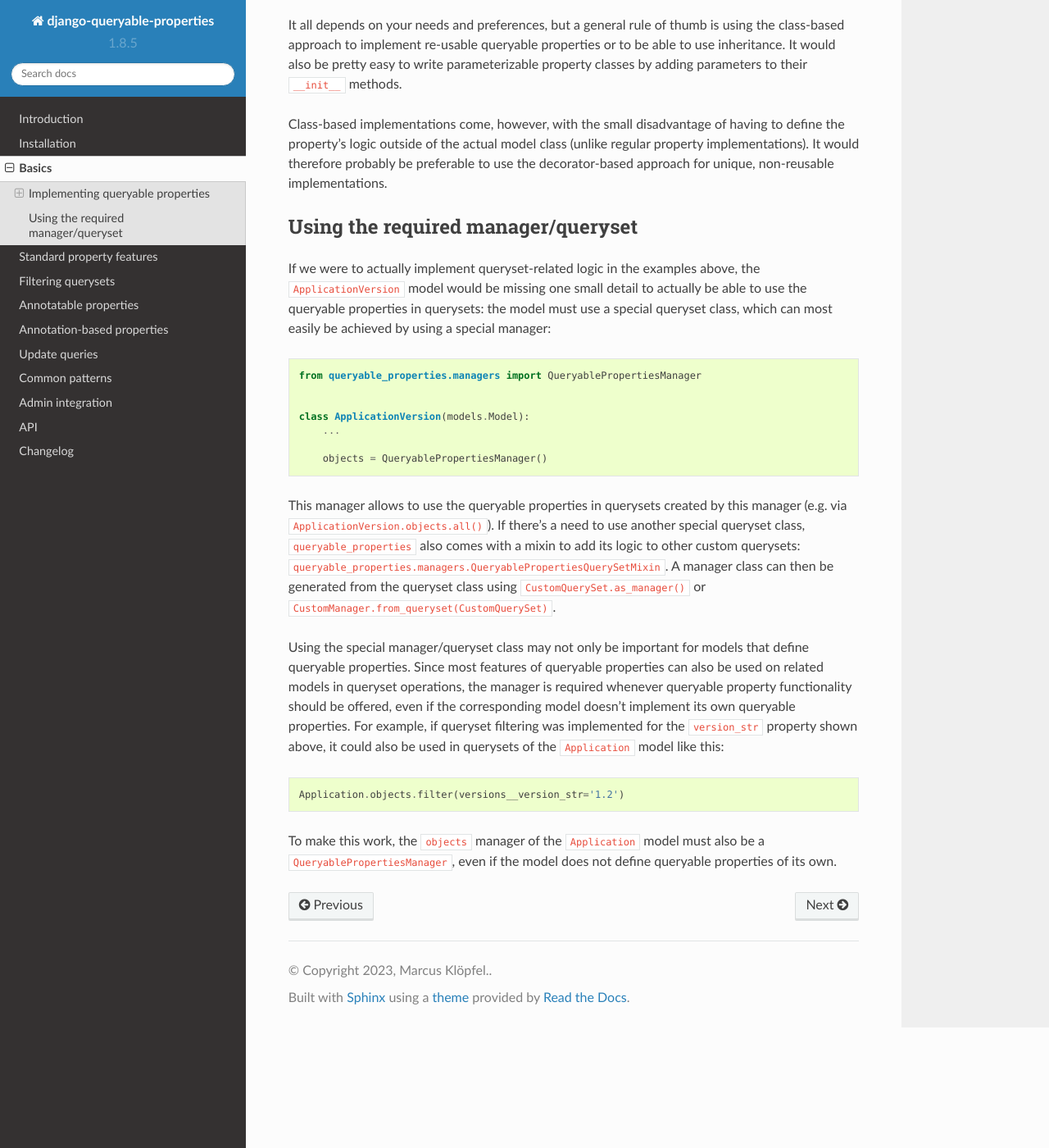
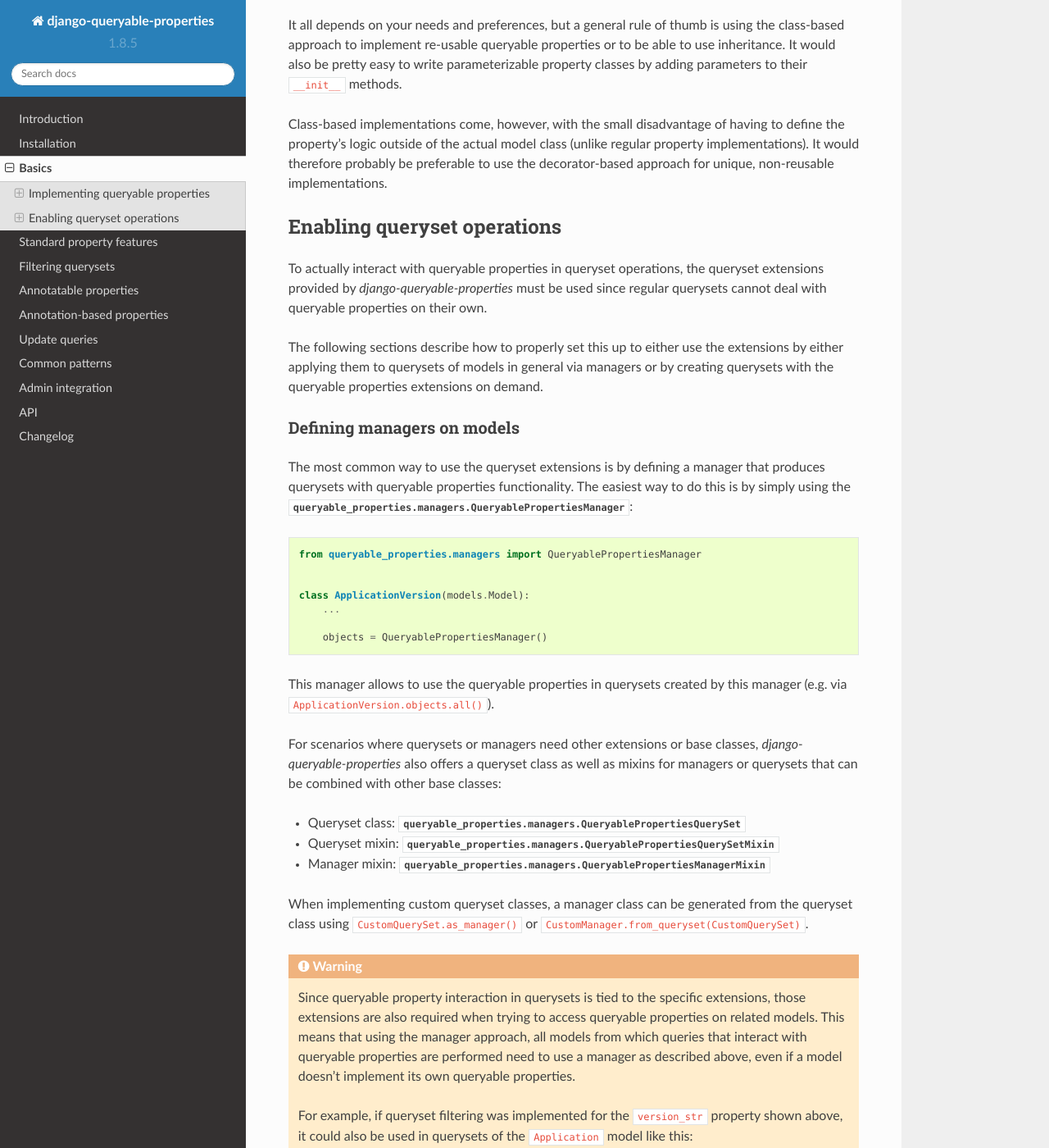
Before and after one commit to W1ldPo1nter/django-queryable-properties, a Sphinx documentation site: the page built from docs/basics.rst, in a window 1280 px wide and 1400 px high, scrolled down 3473 px. Shown: the whole window at 82% size. Built offline with Sphinx 7.4.7 and the Read the Docs theme 2.0.0, drawn with Linux system fonts in a browser that asks for light colours; some of the changed text lies outside the part shown.

Commit message:
Reworked docs regarding enabling queryset operations to cover ad hoc managers/querysets

```diff
--- a/docs/api.rst
+++ b/docs/api.rst
@@ -19,9 +19,7 @@
 ----------------------------------------
 
 .. automodule:: queryable_properties.managers
-   :members: QueryablePropertiesQuerySet, QueryablePropertiesQuerySetMixin
-
-.. autoattribute:: queryable_properties.managers.QueryablePropertiesManager
+   :members: QueryablePropertiesManager, QueryablePropertiesManagerMixin, QueryablePropertiesQuerySet, QueryablePropertiesQuerySetMixin
 
 Module ``queryable_properties.utils``
 -------------------------------------
--- a/docs/basics.rst
+++ b/docs/basics.rst
@@ -183,12 +183,22 @@
 of the actual model class (unlike regular property implementations).
 It would therefore probably be preferable to use the decorator-based approach for unique, non-reusable implementations.
 
-Using the required manager/queryset
------------------------------------
+Enabling queryset operations
+----------------------------
 
-If we were to actually implement queryset-related logic in the examples above, the ``ApplicationVersion`` model would
-be missing one small detail to actually be able to use the queryable properties in querysets: the model must use a
-special queryset class, which can most easily be achieved by using a special manager:
+To actually interact with queryable properties in queryset operations, the queryset extensions provided by
+*django-queryable-properties* must be used since regular querysets cannot deal with queryable properties on their own.
+
+The following sections describe how to properly set this up to either use the extensions by either applying them to
+querysets of models in general via managers or by creating querysets with the queryable properties extensions on
+demand.
+
+Defining managers on models
+^^^^^^^^^^^^^^^^^^^^^^^^^^^
+
+The most common way to use the queryset extensions is by defining a manager that produces querysets with queryable
+properties functionality.
+The easiest way to do this is by simply using the :class:`queryable_properties.managers.QueryablePropertiesManager`:
 
 .. code-block:: python
 
@@ -202,21 +212,77 @@
 
 This manager allows to use the queryable properties in querysets created by this manager (e.g. via
 ``ApplicationVersion.objects.all()``).
-If there's a need to use another special queryset class, ``queryable_properties`` also comes with a mixin to add its
-logic to other custom querysets: ``queryable_properties.managers.QueryablePropertiesQuerySetMixin``.
-A manager class can then be generated from the queryset class using ``CustomQuerySet.as_manager()`` or
-``CustomManager.from_queryset(CustomQuerySet)``.
 
-Using the special manager/queryset class may not only be important for models that define queryable properties.
-Since most features of queryable properties can also be used on related models in queryset operations, the manager is
-required whenever queryable property functionality should be offered, even if the corresponding model doesn't implement
-its own queryable properties.
-For example, if queryset filtering was implemented for the ``version_str`` property shown above, it could also be used
-in querysets of the ``Application`` model like this:
+For scenarios where querysets or managers need other extensions or base classes, *django-queryable-properties* also
+offers a queryset class as well as mixins for managers or querysets that can be combined with other base classes:
+
+* Queryset class: :class:`queryable_properties.managers.QueryablePropertiesQuerySet`
+* Queryset mixin: :class:`queryable_properties.managers.QueryablePropertiesQuerySetMixin`
+* Manager mixin: :class:`queryable_properties.managers.QueryablePropertiesManagerMixin`
+
+When implementing custom queryset classes, a manager class can be generated from the queryset class using
+``CustomQuerySet.as_manager()`` or ``CustomManager.from_queryset(CustomQuerySet)``.
+
+.. warning::
+   Since queryable property interaction in querysets is tied to the specific extensions, those extensions are also
+   required when trying to access queryable properties on related models.
+   This means that using the manager approach, all models from which queries that interact with queryable properties
+   are performed need to use a manager as described above, even if a model doesn't implement its own queryable
+   properties.
+
+   For example, if queryset filtering was implemented for the ``version_str`` property shown above, it could also be
+   used in querysets of the ``Application`` model like this:
+
+   .. code-block:: python
+
+       Application.objects.filter(versions__version_str='1.2')
+
+   To make this work, the ``objects`` manager of the ``Application`` model must also be a
+   ``QueryablePropertiesManager``, even if the model does not define queryable properties of its own.
+
+   If using a special manager just to access queryable properties on related models is not desirable, then the
+   following approaches to apply the queryable properties extensions on demand should offer an alternative.
+
+Creating managers/querysets on demand
+^^^^^^^^^^^^^^^^^^^^^^^^^^^^^^^^^^^^^
+
+The non-mixin classes provided by *django-queryable-properties* also allow to create managers or querysets on demand,
+regardless of the presence of a manager with queryable properties extensions on the corresponding model.
+Both the :class:`queryable_properties.managers.QueryablePropertiesManager` and the
+:class:`queryable_properties.managers.QueryablePropertiesQuerySet` offer a ``get_for_model`` method for this purpose:
 
 .. code-block:: python
 
-    Application.objects.filter(versions__version_str='1.2')
+    from queryable_properties.managers import QueryablePropertiesManager, QueryablePropertiesQuerySet
 
-To make this work, the ``objects`` manager of the ``Application`` model must also be a ``QueryablePropertiesManager``,
-even if the model does not define queryable properties of its own.
+    # Create an ad hoc manager that produces querysets with queryable property extensions for the given model.
+    ad_hoc_manager = QueryablePropertiesManager.get_for_model(MyModel)
+    # Create an ad hoc queryset with queryable property extensions for the given model.
+    ad_hoc_queryset = QueryablePropertiesQuerySet.get_for_model(MyModel)
+
+.. note::
+   Querysets created using ``QueryablePropertiesQuerySet.get_for_model`` use the model's default manager to create the
+   underlying queryset, i.e. the queryset is generated using ``model._default_manager.all()`` before the queryable
+   properties extensions are applied.
+
+Applying the extensions to existing managers/querysets on demand
+^^^^^^^^^^^^^^^^^^^^^^^^^^^^^^^^^^^^^^^^^^^^^^^^^^^^^^^^^^^^^^^^
+
+There might be scenarios where interacting with queryable properties is desired in an existing queryset or manager.
+The mixin classes provided by *django-queryable-properties* allow to inject the queryable properties extensions into
+an existing queryset or manager using their ``apply_to`` method.
+Both the :class:`queryable_properties.managers.QueryablePropertiesManagerMixin` and the
+:class:`queryable_properties.managers.QueryablePropertiesQuerySetMixin` create a copy of the original object in the
+process, leaving said object untouched.
+
+.. code-block:: python
+
+    from queryable_properties.managers import QueryablePropertiesManagerMixin, QueryablePropertiesQuerySetMixin
+
+    # Create an ad hoc manager based off the given manager instance that produces querysets with queryable property
+    # extensions for the given model.
+    ad_hoc_manager = QueryablePropertiesManagerMixin.apply_to(some_manager)
+    # Create an ad hoc queryset with queryable property extensions for the given model.
+    some_queryset = MyModel.objects.filter(...).order_by(...)  # A queryset without queryable properties features.
+    ad_hoc_queryset = QueryablePropertiesQuerySetMixin.apply_to(some_queryset)
+    ad_hoc_queryset.select_properties(...)  # Now queryable properties features can be used.
--- a/docs/conf.py
+++ b/docs/conf.py
@@ -67,7 +67,7 @@
 # General information about the project.
 project = u'django-queryable-properties'
 title = u'{} Documentation'.format(project)
-copyright = meta['__copyright__'].replace('Copyright', '').strip() + u'.'
+copyright = meta['__copyright__'].replace('Copyright', '').strip()
 author = meta['__author__']
 description = meta['__doc__']
 
```
